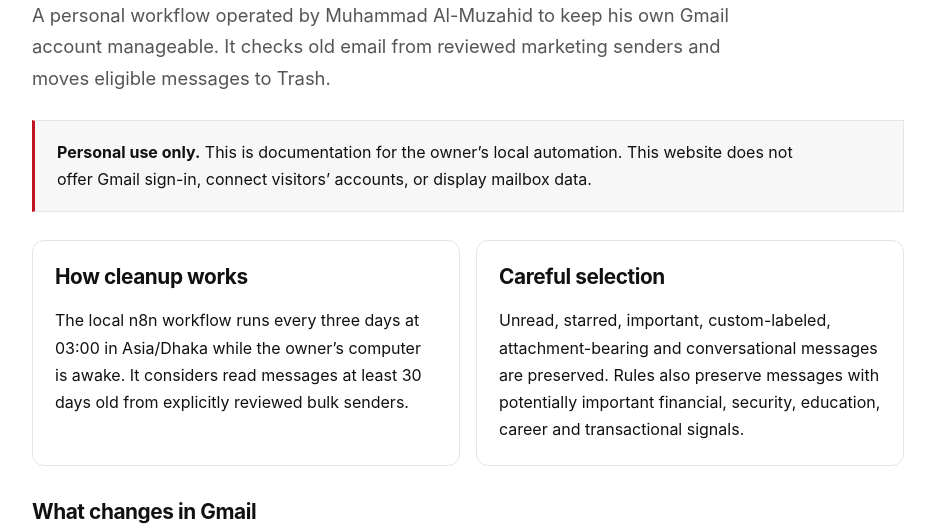
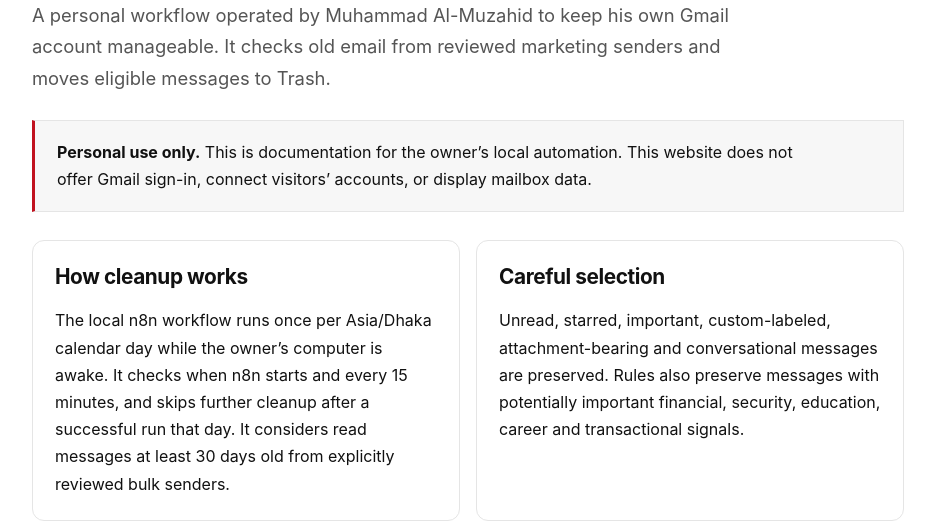
Before and after one commit to almuzahidseyam/almuzahidseyam.github.io, a plain HTML site: page gmail-cleanup/index.html in a window 1280 px wide. Shown: the part 275-801 px from the top of the page, without its empty margins (172-1107 px from the left). Drawn offline with Linux system fonts and the light colour scheme.

Commit message:
Describe daily Gmail cleanup and startup catch-up

```diff
--- a/gmail-cleanup/index.html
+++ b/gmail-cleanup/index.html
@@ -23,7 +23,7 @@
       <p class="intro">A personal workflow operated by Muhammad Al-Muzahid to keep his own Gmail account manageable. It checks old email from reviewed marketing senders and moves eligible messages to Trash.</p>
       <div class="note"><p><strong>Personal use only.</strong> This is documentation for the owner’s local automation. This website does not offer Gmail sign-in, connect visitors’ accounts, or display mailbox data.</p></div>
       <div class="grid">
-        <section class="card"><h2>How cleanup works</h2><p>The local n8n workflow runs every three days at 03:00 in Asia/Dhaka while the owner’s computer is awake. It considers read messages at least 30 days old from explicitly reviewed bulk senders.</p></section>
+        <section class="card"><h2>How cleanup works</h2><p>The local n8n workflow runs once per Asia/Dhaka calendar day while the owner’s computer is awake. It checks when n8n starts and every 15 minutes, and skips further cleanup after a successful run that day. It considers read messages at least 30 days old from explicitly reviewed bulk senders.</p></section>
         <section class="card"><h2>Careful selection</h2><p>Unread, starred, important, custom-labeled, attachment-bearing and conversational messages are preserved. Rules also preserve messages with potentially important financial, security, education, career and transactional signals.</p></section>
       </div>
       <h2>What changes in Gmail</h2>
```
